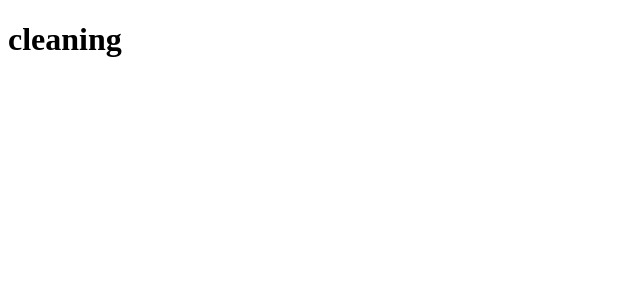
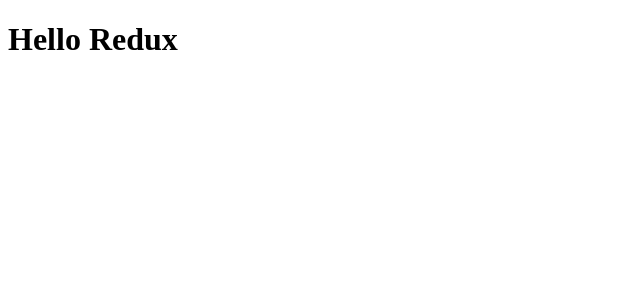
Before and after one commit to Theobhg/rocketshoes, a React (Create React App) app in the folder web/: page / in a window 1280 px wide. Shown: the top 300 px of the page, without its empty margins (0-640 px from the left). Built offline with nearby package versions, Linux system fonts and the light colour scheme.

Commit message:
helloredux

```diff
--- a/web/src/App.js
+++ b/web/src/App.js
@@ -1,10 +1,6 @@
 import React from 'react';
 
 function App() {
-  return (
-    <div className="App">
-      <h1>cleaning</h1>
-    </div>
-  );
+  return <h1>Hello Redux</h1>;
 }
 export default App;
```
